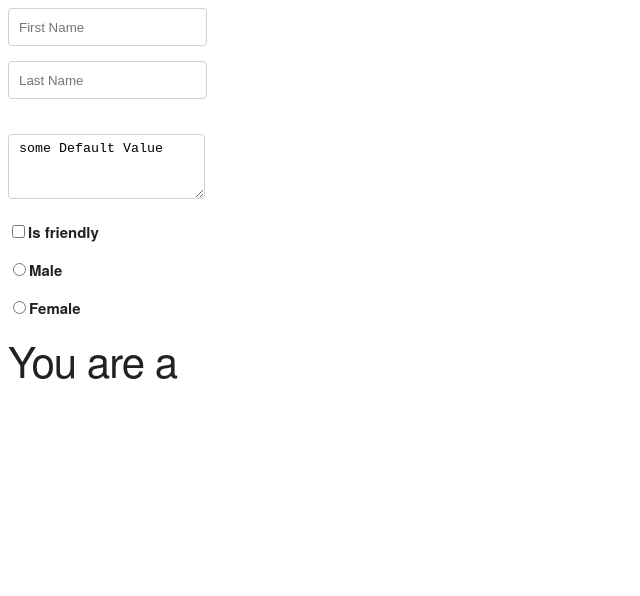
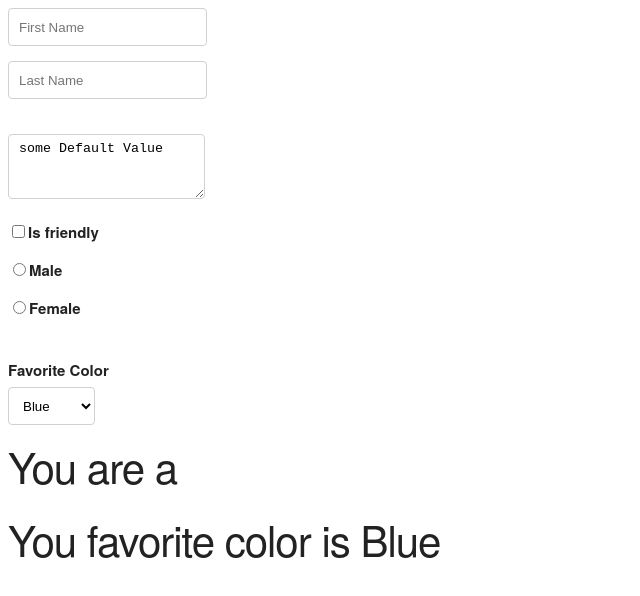
Before and after one commit to vermad843/React-Concepts, a React (Create React App) app: page / in a window 1280 px wide. Shown: the top 596 px of the page, without its empty margins (0-640 px from the left). Built offline with nearby package versions, Linux system fonts and the light colour scheme.

Commit message:
selecting color

```diff
--- a/src/App.js
+++ b/src/App.js
@@ -8,7 +8,8 @@ class App extends Component {
          firstName : '',
          lastName : '',
          isFriendly : false,
-         gender : ''
+         gender : '',
+         favColor : 'Blue'
        }
        this.handleChange = this.handleChange.bind(this);
    }
@@ -23,7 +24,7 @@ class App extends Component {
  }
 
     render() {
-      const {firstName, lastName, isFriendly, gender} = this.state;
+      const {firstName, lastName, isFriendly, gender, favColor} = this.state;
         return (
            <form>
                <input
@@ -72,7 +73,23 @@ class App extends Component {
                   onChange = {this.handleChange}
                 />Female
               </label>
+              <br/>
+
+              <label>Favorite Color</label>
+              <select value = {favColor}
+                      onChange = {this.handleChange}
+                      name = "favColor"
+                      >
+
+                      <option value = "Blue">Blue</option>
+                      <option value = "green">Green</option>
+                      <option value = "red">Red</option>
+                      <option value = "orange">Orange</option>
+                      <option value = "yellow">Yellow</option>
+
+              </select>
               <h2>You are a {gender}</h2>
+              <h2>You favorite color is {favColor}</h2>
            </form>
         );
     }
```
